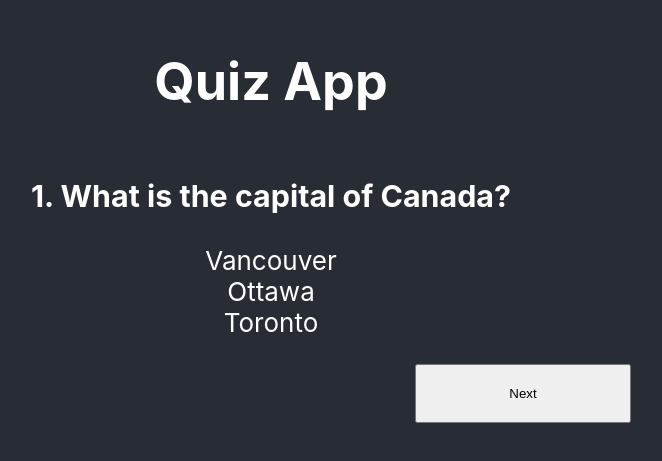
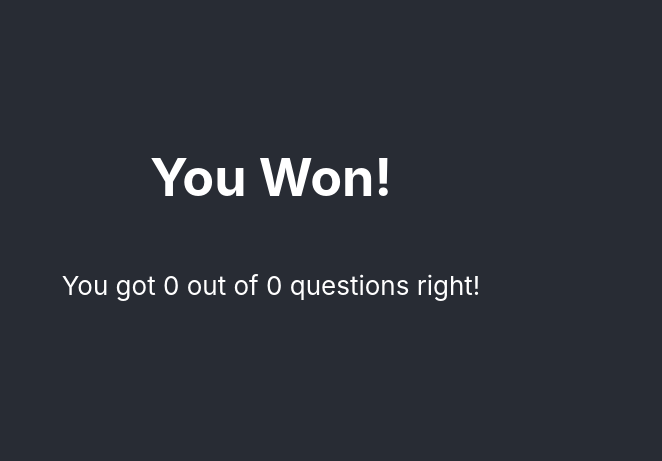
Before and after one commit to katmetax/quiz-app, a React (Create React App) app: page /results-page in a window 1280 px wide. Shown: the part 181-642 px from the top of the page, without its empty margins (369-1031 px from the left). Built offline with nearby package versions, Linux system fonts and the light colour scheme.

Commit message:
Results page now shows results and is called from quiz btn. Added react-router-dom.

```diff
--- a/package.json
+++ b/package.json
@@ -7,6 +7,7 @@
     "@testing-library/jest-dom": "^5.11.4",
     "@types/enzyme": "^3.10.6",
     "@types/enzyme-adapter-react-16": "^1.0.6",
+    "@types/react-router-dom": "^5.1.6",
     "@types/redux-mock-store": "^1.0.2",
     "cra-template-typescript": "1.0.3",
     "enzyme": "^3.11.0",
@@ -16,6 +17,7 @@
     "react": "^16.13.1",
     "react-dom": "^16.13.1",
     "react-redux": "^7.2.1",
+    "react-router-dom": "^5.2.0",
     "react-scripts": "3.4.3",
     "react-test-renderer": "^16.13.1",
     "redux": "^4.0.5",
--- a/src/App.tsx
+++ b/src/App.tsx
@@ -1,14 +1,20 @@
 import React from 'react';
+import { Route, Switch } from 'react-router-dom';
 import './App.scss';
 import QuizComponent from './components/quizComponent';
+import ResultsPage from './components/resultsPage';
 import { questionData } from './data/questionData';
 
 const App = () => {
   return (
     <div className="App">
       <header className="App-header">
-        <h1>Quiz App</h1>
-        <QuizComponent questionData={questionData} />
+        <Switch>
+          <Route path="/" exact render={(props) => (
+            <QuizComponent {...props} questionData={questionData} />
+          )} />
+          <Route path="/results-page" component={ResultsPage} />
+        </Switch>
       </header>
     </div>
   );
--- a/src/components/quizComponent/index.tsx
+++ b/src/components/quizComponent/index.tsx
@@ -2,7 +2,6 @@ import React, { useState } from 'react';
 import { useDispatch, useSelector } from 'react-redux';
 
 import { saveAnswer } from '../../store/actions';
-import ResultsPage from '../resultsPage';
 
 import './styles.scss';
 
@@ -50,13 +49,9 @@ const QuizComponent = ( { questionData }: quizComponentProps ) => {
         getSelectedIndex(questionNo);
     };
 
-    const userWon = () => {
-        const halfOrMoreCorrectAnswers = (quizState as any).quiz.filter((quizItems:any) => quizItems.answeredCorrectly === true).length >= (questionData.length / 2);
-
-        return halfOrMoreCorrectAnswers ? 'won' : 'lost';
-    }
-
     return (
+        <>
+        <h1>Quiz App</h1>
         <div className="quiz-container" data-testid="question-root">
         {
             questionData.map((item: any, questionIndex: number) => {
@@ -81,7 +76,7 @@ const QuizComponent = ( { questionData }: quizComponentProps ) => {
                                 <button className="next-button" onClick={() => btnClick('next', questionIndex + 1)} data-testid="next-btn">Next</button>
                             }
                             {pageNumber + 1 === questionData.length &&
-                                <button className="next-button" onClick={() => alert(`you ${userWon()}`)} data-testid="results-btn">See results?</button>
+                                <a href="/results-page"><button className="next-button" data-testid="results-btn">See results?</button></a>
                             }
                             </div>
                             </>
@@ -92,6 +87,7 @@ const QuizComponent = ( { questionData }: quizComponentProps ) => {
                     })
                 }
                 </div>
+                </>
                 );
             }
 
--- a/src/components/resultsPage/index.tsx
+++ b/src/components/resultsPage/index.tsx
@@ -1,15 +1,37 @@
 import React from 'react';
+import { useSelector } from 'react-redux';
 import './styles.scss';
 
+interface userQuizResultsInterface {
+    result: string;
+    correctAnswersNum: number;
+    allQuestionsNum: number;
+}
+
 const ResultsPage = () => {
+    const quizState = useSelector(state => state);
+
+    const userQuizResults = ():userQuizResultsInterface => {
+        const totalQuestionNum = (quizState as any).quiz.length;
+        const correctAnswerNum = (quizState as any).quiz.filter((quizItems:any) => quizItems.answeredCorrectly === true).length;
+        const halfOrMoreCorrectAnswers = (correctAnswerNum >= (totalQuestionNum / 2));
+        const result = halfOrMoreCorrectAnswers ? 'Won' : 'Lost';
+
+        return {
+            result: result,
+            correctAnswersNum: correctAnswerNum,
+            allQuestionsNum: totalQuestionNum
+        }
+    }
+
+    const { result, correctAnswersNum, allQuestionsNum } = userQuizResults();
+
     return (
-        <div className="App">
-        <header className="App-header">
-            <h1>You Did something!</h1>
-
-        </header>
-        </div>
+        <>
+        <h1>You {result}!</h1>
+        <p>You got {correctAnswersNum} out of {allQuestionsNum} questions right!</p>
+        </>
         );
     }
 
-export default ResultsPage;
+    export default ResultsPage;
--- a/src/index.tsx
+++ b/src/index.tsx
@@ -1,5 +1,6 @@
 import React from 'react';
 import ReactDOM from 'react-dom';
+import { BrowserRouter } from 'react-router-dom';
 import './index.scss';
 import App from './App';
 import * as serviceWorker from './serviceWorker';
@@ -8,9 +9,11 @@ import store from './store';
 
 ReactDOM.render(
   <React.StrictMode>
-    <Provider store={store}>
-    <App />
-    </Provider>
+    <BrowserRouter>
+      <Provider store={store}>
+      <App />
+      </Provider>
+    </BrowserRouter>
   </React.StrictMode>,
   document.getElementById('root')
 );
```
Also changed, not shown: 2 other files (tests, documents, lock files or other folders). Lines whose indentation alone changed are shown as unchanged.
